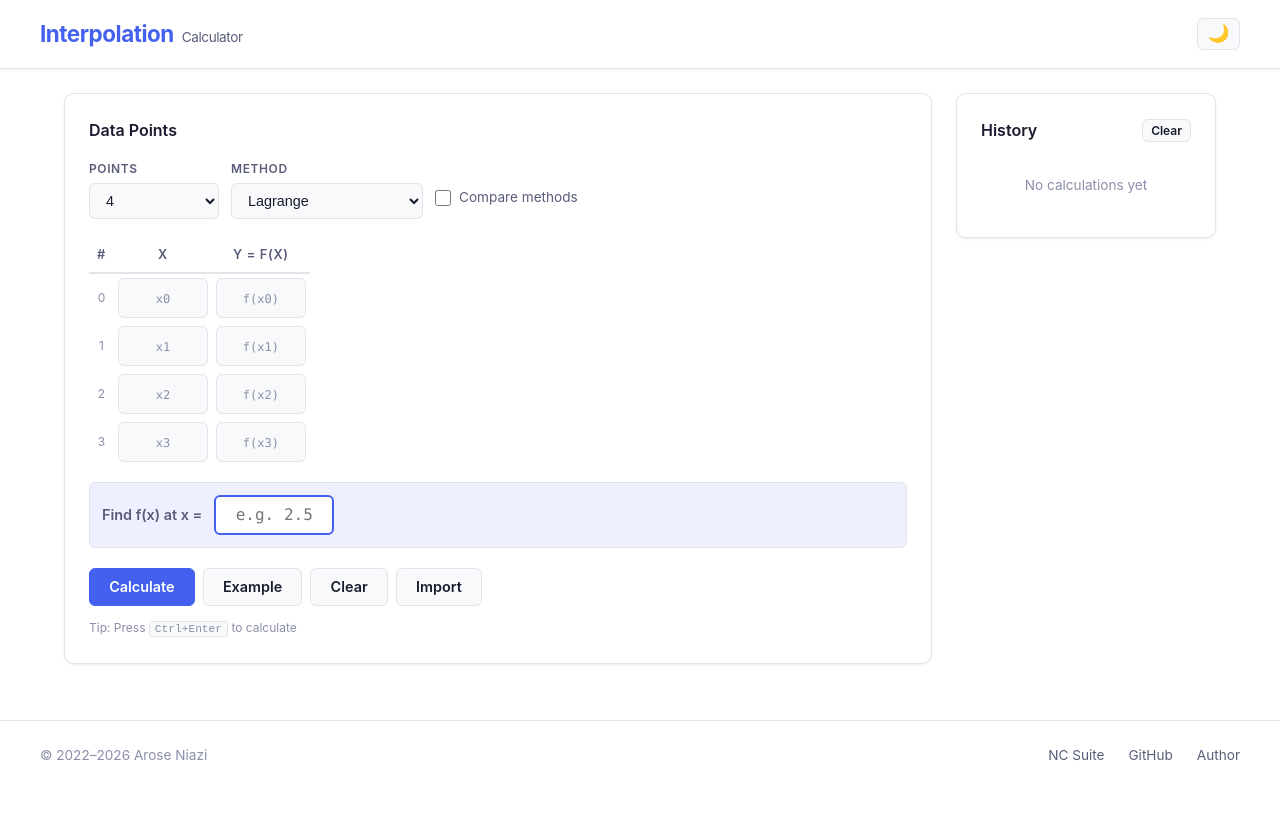
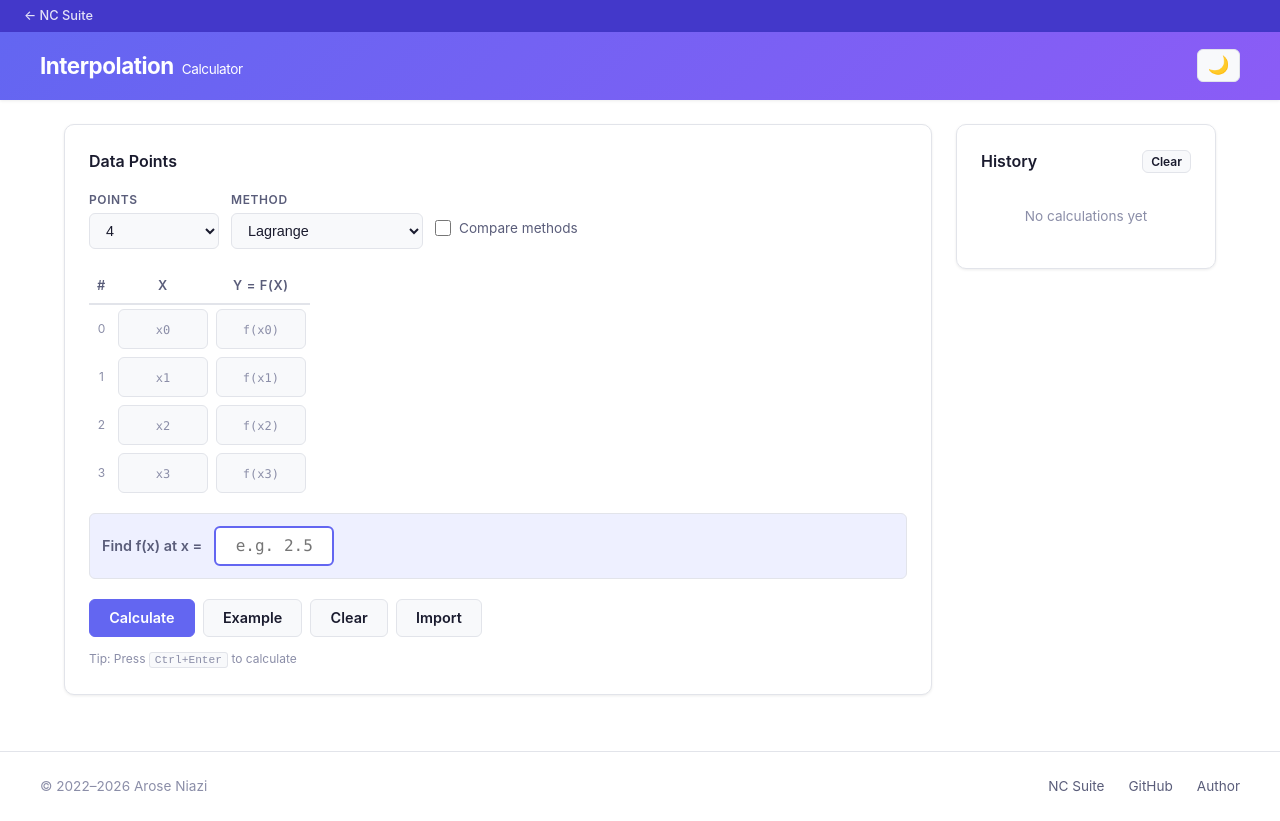
Before and after one commit to Arose-Niazi/nc-interpolation, a plain HTML site: page index.html in a window 1280 px wide. Before the commit the page ends 800 px from the top, so only its background shows below. Drawn offline with nearby package versions, Linux system fonts and the light colour scheme.

Commit message:
Standardize UI: consistent colors, nav breadcrumb, og:image

```diff
--- a/index.html
+++ b/index.html
@@ -22,9 +22,13 @@
     <meta name="twitter:title" content="Interpolation Calculator — Step-by-Step Solutions">
     <meta name="twitter:description" content="Free online calculator for Lagrange, Newton, and Stirling interpolation with step-by-step solutions and interactive plots.">
 
+    <!-- OG Image -->
+    <meta property="og:image" content="https://nc.arose-niazi.me/favicon.svg">
+    <meta name="twitter:image" content="https://nc.arose-niazi.me/favicon.svg">
+
     <!-- PWA -->
     <link rel="manifest" href="manifest.json">
-    <meta name="theme-color" content="#4361ee">
+    <meta name="theme-color" content="#6366f1">
     <meta name="apple-mobile-web-app-capable" content="yes">
     <meta name="apple-mobile-web-app-status-bar-style" content="default">
     <meta name="apple-mobile-web-app-title" content="NC Interp">
@@ -64,6 +68,11 @@
 <body>
 
     <!-- Header -->
+    <!-- Suite Navigation -->
+    <nav class="suite-nav" aria-label="Suite navigation">
+        <a href="https://nc.arose-niazi.me/">← NC Suite</a>
+    </nav>
+
     <header class="site-header">
         <div class="header-inner">
             <a href="https://nc.arose-niazi.me/" class="site-title-link">
--- a/styles.css
+++ b/styles.css
@@ -14,10 +14,10 @@
   --text-secondary: #5a5d7a;
   --text-muted: #8b8ea8;
   --border-color: #e2e4ea;
-  --border-focus: #4361ee;
-  --accent: #4361ee;
+  --border-focus: #6366f1;
+  --accent: #6366f1;
   --accent-light: #eef0ff;
-  --accent-hover: #3a56d4;
+  --accent-hover: #4f46e5;
   --success: #2ecc71;
   --warning: #f39c12;
   --danger: #e74c3c;
@@ -51,6 +51,25 @@
   --shadow-lg: 0 8px 24px rgba(0,0,0,0.5);
 }
 
+
+/* ===== SUITE NAV ===== */
+.suite-nav {
+  background: #4338ca;
+  padding: 0.35rem 1.5rem;
+  font-size: 0.8rem;
+}
+.suite-nav a {
+  color: rgba(255,255,255,0.85);
+  text-decoration: none;
+  font-weight: 500;
+}
+.suite-nav a:hover { color: #fff; }
+
+.site-header .site-title,
+.site-header .site-title span { color: #fff; }
+.site-header .header-actions button { color: rgba(255,255,255,0.9); }
+[data-theme="dark"] .suite-nav { background: #312e81; }
+
 /* ===== RESET & BASE ===== */
 *, *::before, *::after { box-sizing: border-box; margin: 0; padding: 0; }
 
@@ -70,8 +89,9 @@ body {
 
 /* ===== HEADER ===== */
 .site-header {
-  background: var(--bg-card);
-  border-bottom: 1px solid var(--border-color);
+  color: #fff;
+  background: linear-gradient(135deg, #6366f1 0%, #8b5cf6 100%);
+  border-bottom: none;
   padding: 1rem 1.5rem;
   position: sticky;
   top: 0;
@@ -916,7 +936,8 @@ body {
 }
 
 @media (max-width: 600px) {
-  .site-header { padding: 0.75rem 1rem; }
+  .site-header {
+  padding: 0.75rem 1rem; }
   .site-title { font-size: 1.1rem; }
   .site-title span { display: none; }
 
```
